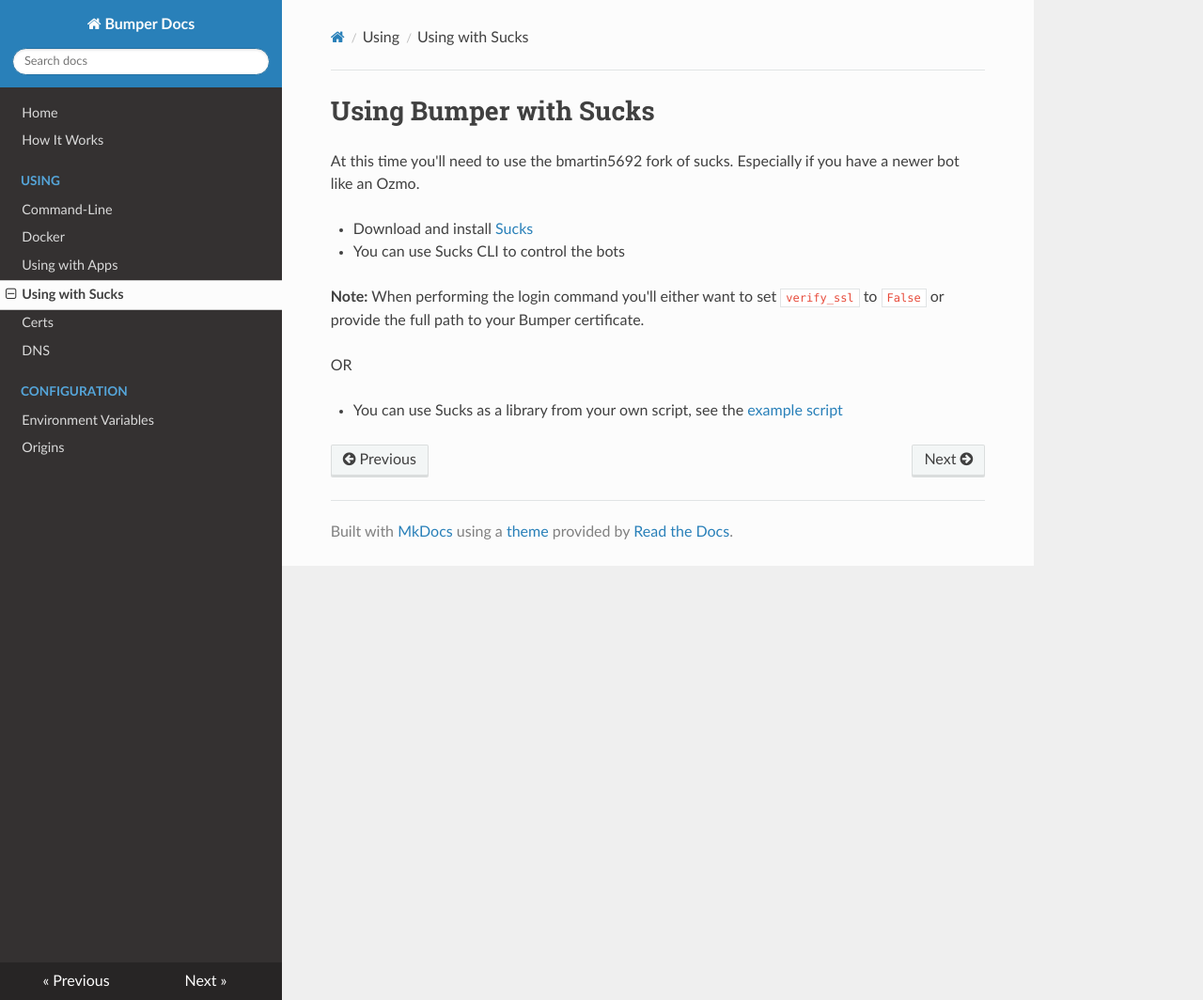
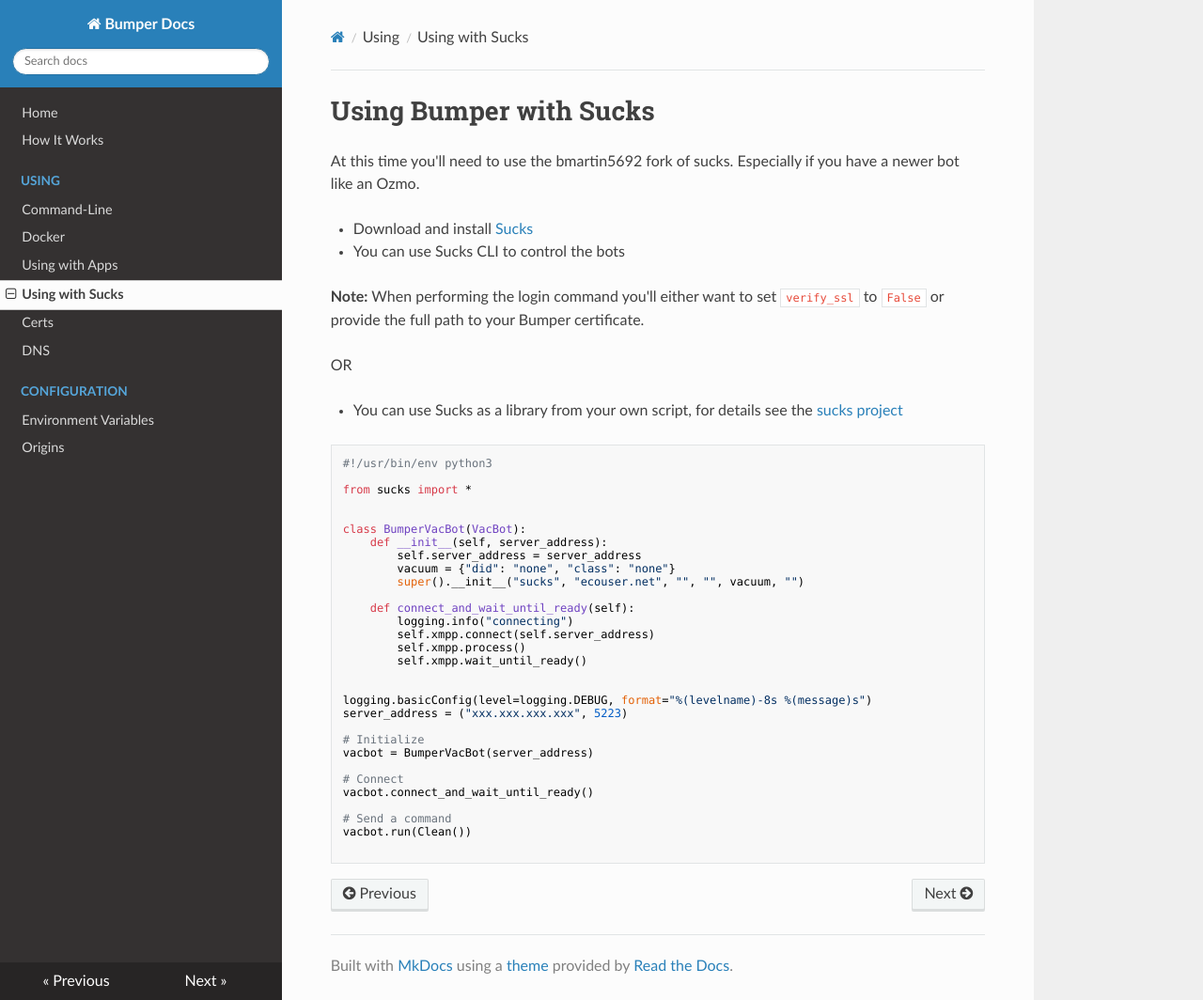
Before and after one commit to bmartin5692/bumper, an MkDocs documentation site: the page built from docs/Use_With_Sucks.md, in a window 1280 px wide and 1064 px high. Shown: the whole window at 94% size. Built offline with MkDocs 1.6.1, drawn with Linux system fonts in a browser that asks for light colours; nearby versions of some CDN libraries.

Commit message:
merge sucks example

````diff
--- a/docs/Use_With_Sucks.md
+++ b/docs/Use_With_Sucks.md
@@ -10,4 +10,37 @@
 
 OR
 
-- You can use Sucks as a library from your own script, see the [example script](../examples/sucks.py)
+- You can use Sucks as a library from your own script, for details see the [sucks project](https://github.com/wpietri/sucks)
+
+```python
+#!/usr/bin/env python3
+
+from sucks import *
+
+
+class BumperVacBot(VacBot):
+    def __init__(self, server_address):
+        self.server_address = server_address
+        vacuum = {"did": "none", "class": "none"}
+        super().__init__("sucks", "ecouser.net", "", "", vacuum, "")
+
+    def connect_and_wait_until_ready(self):
+        logging.info("connecting")
+        self.xmpp.connect(self.server_address)
+        self.xmpp.process()
+        self.xmpp.wait_until_ready()
+
+
+logging.basicConfig(level=logging.DEBUG, format="%(levelname)-8s %(message)s")
+server_address = ("xxx.xxx.xxx.xxx", 5223)
+
+# Initialize
+vacbot = BumperVacBot(server_address)
+
+# Connect
+vacbot.connect_and_wait_until_ready()
+
+# Send a command
+vacbot.run(Clean())
+
+```
````
Also changed, not shown: docs/index.md (+6 -0 lines), 2 other files.
